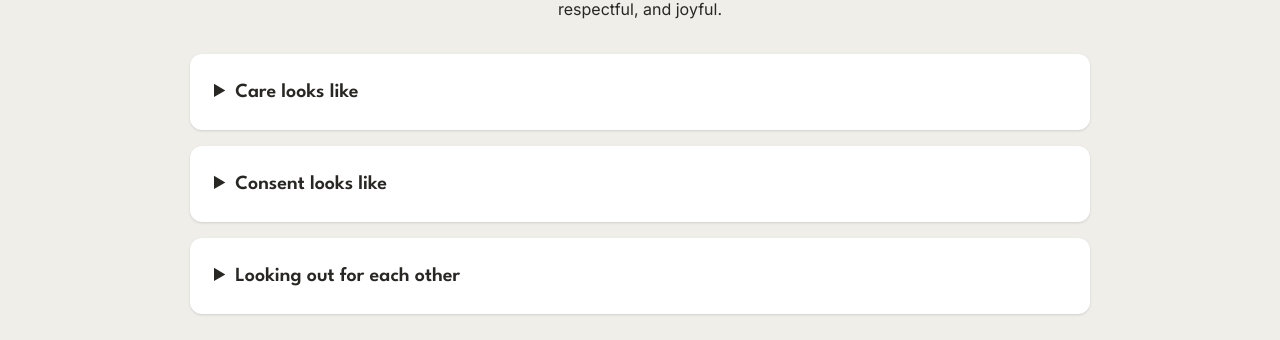
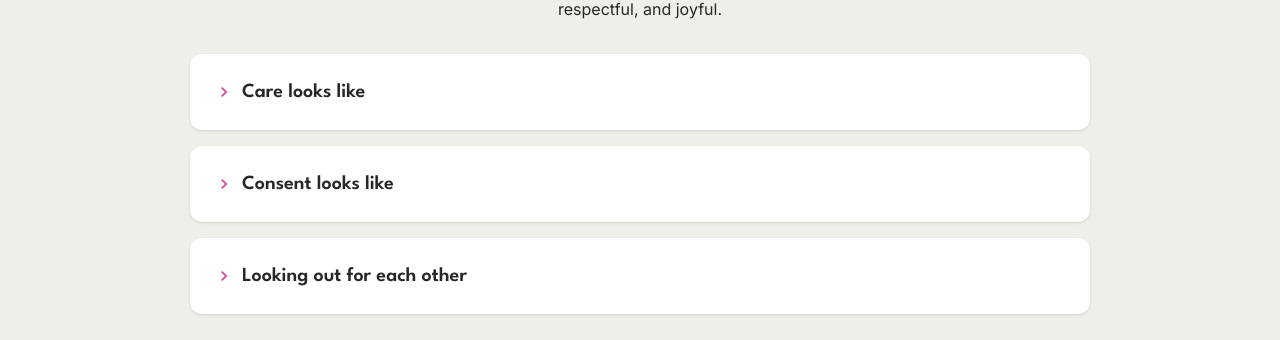
Before and after one commit to Kitri/wcscapetown, a Next.js app: page /community-culture in a window 1280 px wide. Shown: the part 1311-1651 px from the top of the page. Built offline with nearby package versions, Linux system fonts and the light colour scheme.

Commit message:
change icon

```diff
--- a/app/community-culture/page.tsx
+++ b/app/community-culture/page.tsx
@@ -103,8 +103,11 @@ export default function CommunityCulture() {
             </p>
 
             {/* Care Dropdown */}
-            <details className="bg-white rounded-xl p-4 md:p-6 mb-4 shadow-sm">
-              <summary className="font-spartan font-semibold text-lg md:text-xl cursor-pointer hover:text-pink-accent transition-colors">
+            <details className="bg-white rounded-xl p-4 md:p-6 mb-4 shadow-sm group [&>summary::-webkit-details-marker]:hidden [&>summary::marker]:hidden">
+              <summary className="font-spartan font-semibold text-lg md:text-xl cursor-pointer hover:text-pink-accent transition-colors list-none flex items-center gap-2">
+                <svg className="w-5 h-5 fill-pink-accent transition-transform group-open:rotate-90" viewBox="0 0 24 24">
+                  <path d="M8.59 16.59L13.17 12 8.59 7.41 10 6l6 6-6 6-1.41-1.41z"/>
+                </svg>
                 Care looks like
               </summary>
 
@@ -128,8 +131,11 @@ export default function CommunityCulture() {
               </details>
 
               {/* Consent Dropdown */}
-              <details className="bg-white rounded-xl p-4 md:p-6 mb-4 shadow-sm">
-                <summary className="font-spartan font-semibold text-lg md:text-xl cursor-pointer hover:text-pink-accent transition-colors">
+              <details className="bg-white rounded-xl p-4 md:p-6 mb-4 shadow-sm group [&>summary::-webkit-details-marker]:hidden [&>summary::marker]:hidden">
+                <summary className="font-spartan font-semibold text-lg md:text-xl cursor-pointer hover:text-pink-accent transition-colors list-none flex items-center gap-2">
+                  <svg className="w-5 h-5 fill-pink-accent transition-transform group-open:rotate-90" viewBox="0 0 24 24">
+                    <path d="M8.59 16.59L13.17 12 8.59 7.41 10 6l6 6-6 6-1.41-1.41z"/>
+                  </svg>
                   Consent looks like
                 </summary>
 
@@ -153,8 +159,11 @@ export default function CommunityCulture() {
               </details>
 
               {/* Looking Out Dropdown */}
-              <details className="bg-white rounded-xl p-4 md:p-6 mb-6 shadow-sm">
-                <summary className="font-spartan font-semibold text-lg md:text-xl cursor-pointer hover:text-pink-accent transition-colors">
+              <details className="bg-white rounded-xl p-4 md:p-6 mb-6 shadow-sm group [&>summary::-webkit-details-marker]:hidden [&>summary::marker]:hidden">
+                <summary className="font-spartan font-semibold text-lg md:text-xl cursor-pointer hover:text-pink-accent transition-colors list-none flex items-center gap-2">
+                  <svg className="w-5 h-5 fill-pink-accent transition-transform group-open:rotate-90" viewBox="0 0 24 24">
+                    <path d="M8.59 16.59L13.17 12 8.59 7.41 10 6l6 6-6 6-1.41-1.41z"/>
+                  </svg>
                   Looking out for each other
                 </summary>
 
--- a/app/layout.tsx
+++ b/app/layout.tsx
@@ -17,9 +17,6 @@ const inter = Inter({
 export const metadata: Metadata = {
   title: "West Coast Swing Cape Town",
   description: "WCS is a modern social dance built on connection, musicality, and improvisation. Join our small but growing community as we bring WCS to every corner of Cape Town.",
-  icons: {
-    icon: "/images/WCS CT Logo black.png",
-  },
   openGraph: {
     title: "West Coast Swing Cape Town",
     description: "WCS is a modern social dance built on connection, musicality, and improvisation. Join our small but growing community as we bring WCS to every corner of Cape Town.",
```
Also changed, not shown: app/icon.png (added), 1 other file (tests, documents, lock files or other folders).
